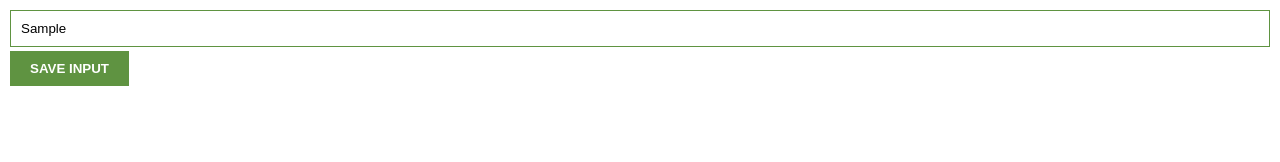
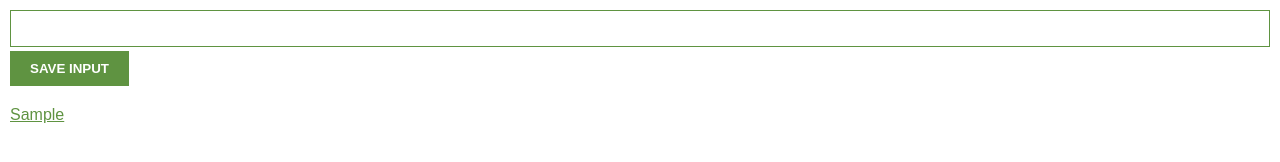
Before and after one commit to DKT15/leads-chrome-extension, a browser extension: page index.html in a window 1280 px wide. Both pictures are taken after typing "Sample" into the empty fields and a click on the button "SAVE INPUT". Drawn offline with Linux system fonts and the light colour scheme.

Commit message:
added json file and image.

```diff
--- a/assets/index.css
+++ b/assets/index.css
@@ -2,6 +2,7 @@ body {
     margin: 0;
     padding: 10px;
     font-family: Arial, Helvetica, sans-serif;
+    min-width: 400px;
 }
 
 input {
@@ -19,3 +20,17 @@ button {
     border: none;
     font-weight: bold;
 }
+
+ul {
+    margin-top: 20px;
+    list-style: none;
+    padding-left: 0;
+}
+
+li {
+    margin-top: 5px;
+}
+
+a {
+    color: #5f9341;
+}
--- a/assets/index.js
+++ b/assets/index.js
@@ -5,10 +5,26 @@ const ulEl = document.getElementById("ul-el");
 
 inputBtn.addEventListener("click", function () {
   myLeads.push(inputEl.value);
-  console.log("button clicked");
+  renderLead();
+  inputEl.value = ""; //clearing input field
 });
 
 // Render the leads in the unordered list to be in a listed item using ulEl.innerHTML
-for (let i = 0; i < myLeads.length; i++) {
-  ulEl.innerHTML += "<li>" + myLeads[i] + "</li>";
+function renderLead() {
+  let listItem = `
+            <li>
+                <a target='_blank' href='${inputEl.value}'>
+                    ${inputEl.value}
+                </a>
+            </li>
+        `;
+  ulEl.innerHTML += listItem;
 }
+
+// function renderLeads() {
+//     let listItems = ""
+//     for (let i = 0; i < myLeads.length; i++) {
+//         listItems += "<li>" + myLeads[i] + "</li>"
+//     }
+//     ulEl.innerHTML = listItems
+// }
```
Also changed, not shown: assets/pound.png (added), manifest.json (added).
